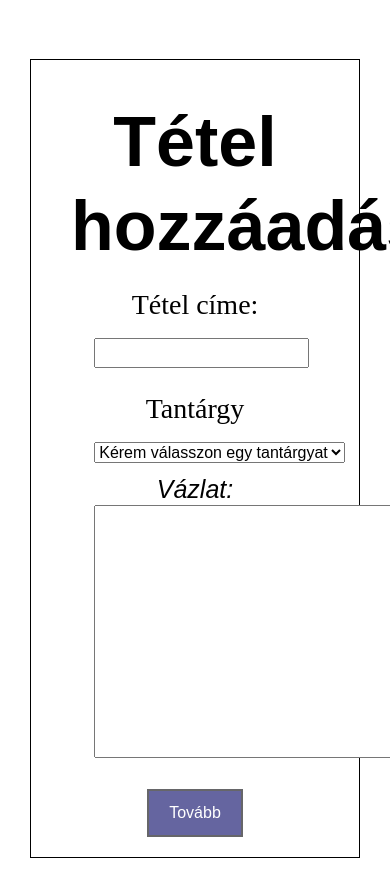
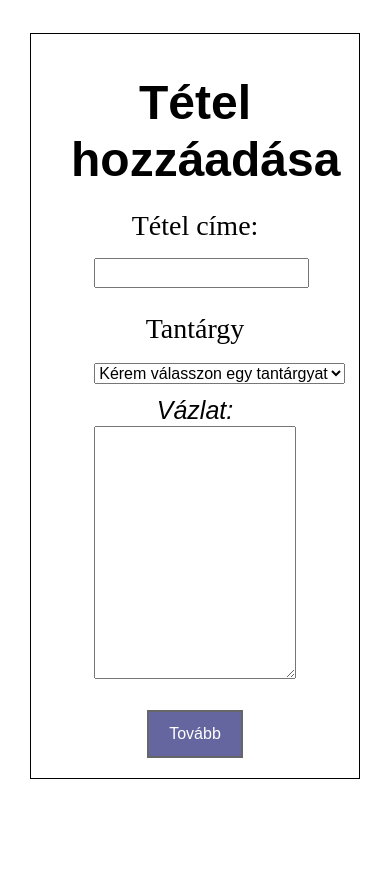
Before and after one commit to mtlhdnrd/exam_prep, a PHP site: page /add.php in a window 390 px wide; the page is wider, and only the part inside the window is pictured. Shown: the part 125-1013 px from the top of that part. After the commit the page ends 904 px from the top of that part, so only its background shows below. Run offline with PHP 8.4, Linux system fonts and the light colour scheme.

Commit message:
we done c:

```diff
--- a/main/style.css
+++ b/main/style.css
@@ -264,6 +264,15 @@ figcaption{
 }
 
 @media (max-width: 768px) {
+    .form textarea{
+        width: 100%;
+        min-width: unset;
+
+    }
+
+    h1{
+        font-size: 300%;
+    }
 
     .nav-item {
         margin: 5px 0;
@@ -275,6 +284,10 @@ figcaption{
         padding: 0 10px;
     }
 
+    .main{
+        height: fit-content;
+    }
+
     .listing{
         justify-content: center;
     }
@@ -284,7 +297,7 @@ figcaption{
     }
 
     footer{
-        height: fit-content
+        height: fit-content;
     }
 
     .portrait {
@@ -296,11 +309,15 @@ figcaption{
 
     .portrait_div {
         margin-top: 30px;
-        height: 300px;
+        height: 226px;
         width: 225px;
     }
 
     .portrait_div:last-child {
         margin-bottom: 30px;
     }
+
+    #devs{
+        height: fit-content;
+    }
 }
```
